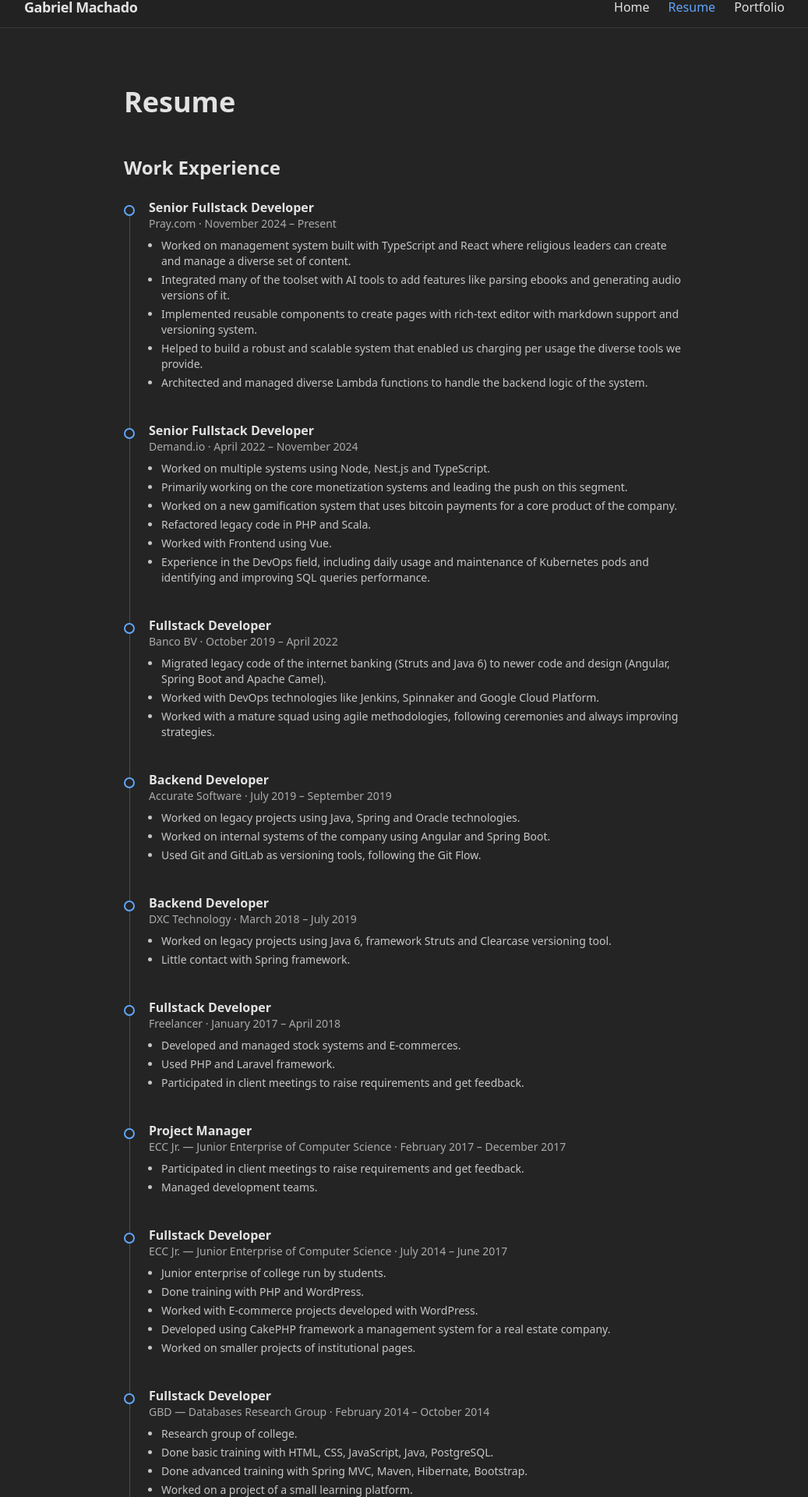
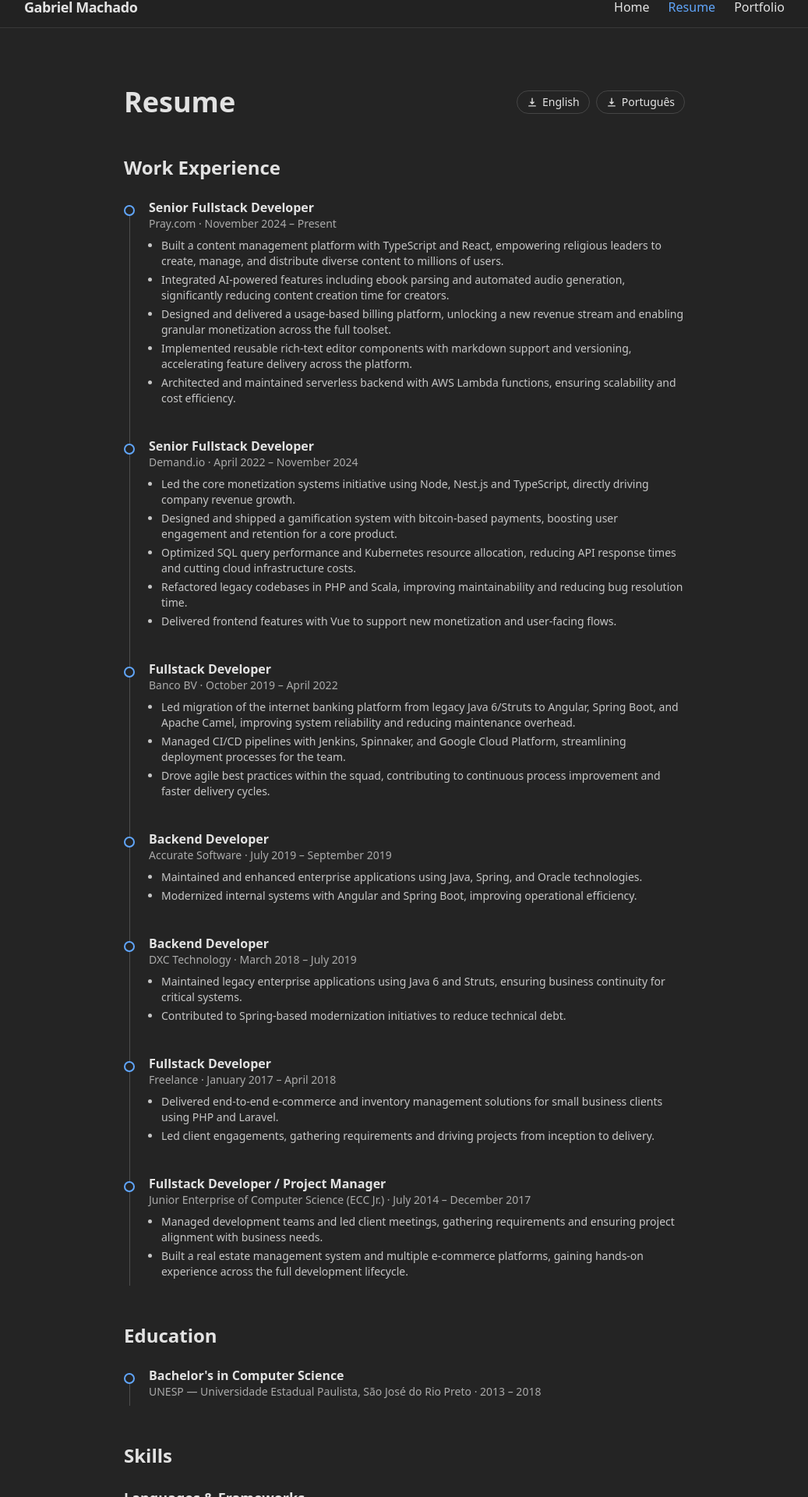
Before and after one commit to gm1357/gm1357.github.io, a React (Vite) app: page /resume in a window 1280 px wide. Shown: the part 17-1937 px from the top of the page at 78% size, without its empty margins (121-1158 px from the left). Built offline with nearby package versions, Linux system fonts and the light colour scheme.

Commit message:
Add resume download buttons and update info (#9)
* feat: add buttons to download en and ptbr CVs

* feat: update resume information

```diff
--- a/src/data/resume.js
+++ b/src/data/resume.js
@@ -4,11 +4,11 @@ export const workExperience = [
     company: "Pray.com",
     period: "November 2024 – Present",
     bullets: [
-      "Worked on management system built with TypeScript and React where religious leaders can create and manage a diverse set of content.",
-      "Integrated many of the toolset with AI tools to add features like parsing ebooks and generating audio versions of it.",
-      "Implemented reusable components to create pages with rich-text editor with markdown support and versioning system.",
-      "Helped to build a robust and scalable system that enabled us charging per usage the diverse tools we provide.",
-      "Architected and managed diverse Lambda functions to handle the backend logic of the system.",
+      "Built a content management platform with TypeScript and React, empowering religious leaders to create, manage, and distribute diverse content to millions of users.",
+      "Integrated AI-powered features including ebook parsing and automated audio generation, significantly reducing content creation time for creators.",
+      "Designed and delivered a usage-based billing platform, unlocking a new revenue stream and enabling granular monetization across the full toolset.",
+      "Implemented reusable rich-text editor components with markdown support and versioning, accelerating feature delivery across the platform.",
+      "Architected and maintained serverless backend with AWS Lambda functions, ensuring scalability and cost efficiency.",
     ],
   },
   {
@@ -16,12 +16,11 @@ export const workExperience = [
     company: "Demand.io",
     period: "April 2022 – November 2024",
     bullets: [
-      "Worked on multiple systems using Node, Nest.js and TypeScript.",
-      "Primarily working on the core monetization systems and leading the push on this segment.",
-      "Worked on a new gamification system that uses bitcoin payments for a core product of the company.",
-      "Refactored legacy code in PHP and Scala.",
-      "Worked with Frontend using Vue.",
-      "Experience in the DevOps field, including daily usage and maintenance of Kubernetes pods and identifying and improving SQL queries performance.",
+      "Led the core monetization systems initiative using Node, Nest.js and TypeScript, directly driving company revenue growth.",
+      "Designed and shipped a gamification system with bitcoin-based payments, boosting user engagement and retention for a core product.",
+      "Optimized SQL query performance and Kubernetes resource allocation, reducing API response times and cutting cloud infrastructure costs.",
+      "Refactored legacy codebases in PHP and Scala, improving maintainability and reducing bug resolution time.",
+      "Delivered frontend features with Vue to support new monetization and user-facing flows.",
     ],
   },
   {
@@ -29,9 +28,9 @@ export const workExperience = [
     company: "Banco BV",
     period: "October 2019 – April 2022",
     bullets: [
-      "Migrated legacy code of the internet banking (Struts and Java 6) to newer code and design (Angular, Spring Boot and Apache Camel).",
-      "Worked with DevOps technologies like Jenkins, Spinnaker and Google Cloud Platform.",
-      "Worked with a mature squad using agile methodologies, following ceremonies and always improving strategies.",
+      "Led migration of the internet banking platform from legacy Java 6/Struts to Angular, Spring Boot, and Apache Camel, improving system reliability and reducing maintenance overhead.",
+      "Managed CI/CD pipelines with Jenkins, Spinnaker, and Google Cloud Platform, streamlining deployment processes for the team.",
+      "Drove agile best practices within the squad, contributing to continuous process improvement and faster delivery cycles.",
     ],
   },
   {
@@ -39,9 +38,8 @@ export const workExperience = [
     company: "Accurate Software",
     period: "July 2019 – September 2019",
     bullets: [
-      "Worked on legacy projects using Java, Spring and Oracle technologies.",
-      "Worked on internal systems of the company using Angular and Spring Boot.",
-      "Used Git and GitLab as versioning tools, following the Git Flow.",
+      "Maintained and enhanced enterprise applications using Java, Spring, and Oracle technologies.",
+      "Modernized internal systems with Angular and Spring Boot, improving operational efficiency.",
     ],
   },
   {
@@ -49,50 +47,26 @@ export const workExperience = [
     company: "DXC Technology",
     period: "March 2018 – July 2019",
     bullets: [
-      "Worked on legacy projects using Java 6, framework Struts and Clearcase versioning tool.",
-      "Little contact with Spring framework.",
+      "Maintained legacy enterprise applications using Java 6 and Struts, ensuring business continuity for critical systems.",
+      "Contributed to Spring-based modernization initiatives to reduce technical debt.",
     ],
   },
   {
     title: "Fullstack Developer",
-    company: "Freelancer",
+    company: "Freelance",
     period: "January 2017 – April 2018",
     bullets: [
-      "Developed and managed stock systems and E-commerces.",
-      "Used PHP and Laravel framework.",
-      "Participated in client meetings to raise requirements and get feedback.",
+      "Delivered end-to-end e-commerce and inventory management solutions for small business clients using PHP and Laravel.",
+      "Led client engagements, gathering requirements and driving projects from inception to delivery.",
     ],
   },
   {
-    title: "Project Manager",
-    company: "ECC Jr. — Junior Enterprise of Computer Science",
-    period: "February 2017 – December 2017",
+    title: "Fullstack Developer / Project Manager",
+    company: "Junior Enterprise of Computer Science (ECC Jr.)",
+    period: "July 2014 – December 2017",
     bullets: [
-      "Participated in client meetings to raise requirements and get feedback.",
-      "Managed development teams.",
-    ],
-  },
-  {
-    title: "Fullstack Developer",
-    company: "ECC Jr. — Junior Enterprise of Computer Science",
-    period: "July 2014 – June 2017",
-    bullets: [
-      "Junior enterprise of college run by students.",
-      "Done training with PHP and WordPress.",
-      "Worked with E-commerce projects developed with WordPress.",
-      "Developed using CakePHP framework a management system for a real estate company.",
-      "Worked on smaller projects of institutional pages.",
-    ],
-  },
-  {
-    title: "Fullstack Developer",
-    company: "GBD — Databases Research Group",
-    period: "February 2014 – October 2014",
-    bullets: [
-      "Research group of college.",
-      "Done basic training with HTML, CSS, JavaScript, Java, PostgreSQL.",
-      "Done advanced training with Spring MVC, Maven, Hibernate, Bootstrap.",
-      "Worked on a project of a small learning platform.",
+      "Managed development teams and led client meetings, gathering requirements and ensuring project alignment with business needs.",
+      "Built a real estate management system and multiple e-commerce platforms, gaining hands-on experience across the full development lifecycle.",
     ],
   },
 ];
--- a/src/pages/Resume.jsx
+++ b/src/pages/Resume.jsx
@@ -1,3 +1,4 @@
+import { HiDownload } from "react-icons/hi";
 import { workExperience, education, skills } from "../data/resume";
 
 function TimelineItem({ title, subtitle, period, bullets }) {
@@ -26,7 +27,25 @@ function TimelineItem({ title, subtitle, period, bullets }) {
 export default function Resume() {
   return (
     <div className="mx-auto max-w-3xl px-6 py-16 animate-fade-in">
-      <h1 className="mb-12 text-4xl font-bold">Resume</h1>
+      <div className="mb-12 flex flex-wrap items-center justify-between gap-4">
+        <h1 className="text-4xl font-bold">Resume</h1>
+        <div className="flex gap-2">
+          <a
+            href="/docs/cv_en.pdf"
+            download
+            className="inline-flex items-center gap-1.5 rounded-full border border-white/15 px-3 py-1 text-sm transition-colors hover:border-primary-400 hover:text-primary-400"
+          >
+            <HiDownload /> English
+          </a>
+          <a
+            href="/docs/cv_ptbr.pdf"
+            download
+            className="inline-flex items-center gap-1.5 rounded-full border border-white/15 px-3 py-1 text-sm transition-colors hover:border-primary-400 hover:text-primary-400"
+          >
+            <HiDownload /> Português
+          </a>
+        </div>
+      </div>
 
       {/* Work Experience */}
       <section className="mb-14">
```
Also changed, not shown: 2 other files (tests, documents, lock files or other folders).
